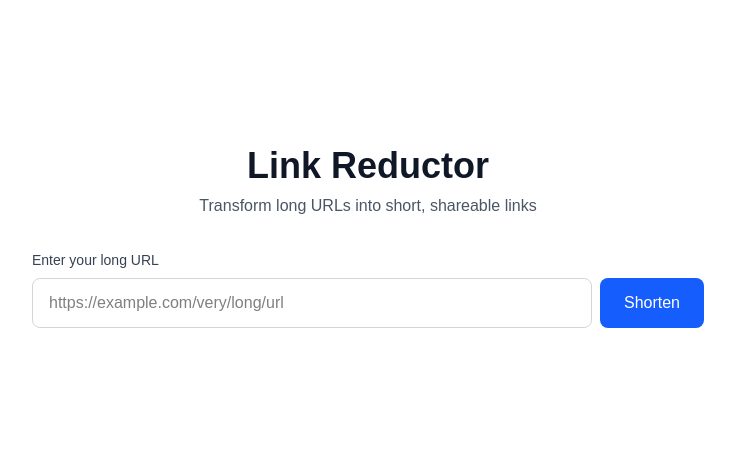
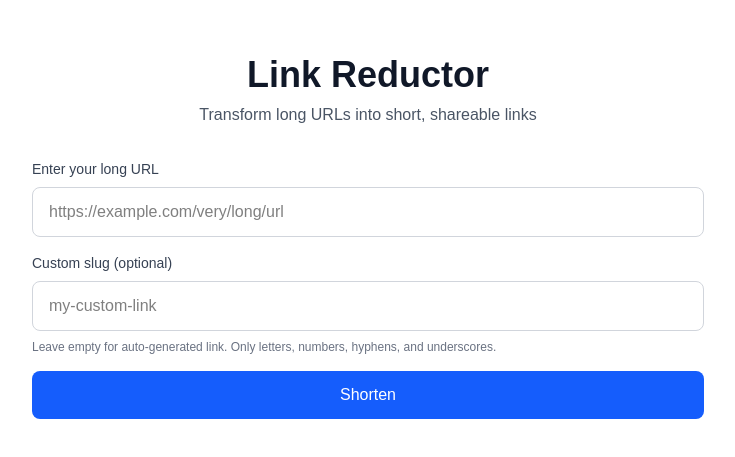
Before and after one commit to raphaellndr/link-reductor, a Next.js app in the folder front/: page / in a window 1280 px wide. Shown: the part 163-620 px from the top of the page, without its empty margins (272-1007 px from the left). Built offline with nearby package versions, Linux system fonts and the light colour scheme; no server answers.

Commit message:
Add slug input

```diff
--- a/front/src/components/url-form.tsx
+++ b/front/src/components/url-form.tsx
@@ -12,6 +12,7 @@ interface UrlFormProps {
 
 export function UrlForm({ onSuccess }: UrlFormProps) {
   const [url, setUrl] = useState("");
+  const [slug, setSlug] = useState("");
   const [error, setError] = useState("");
   const [isLoading, setIsLoading] = useState(false);
 
@@ -32,9 +33,10 @@ export function UrlForm({ onSuccess }: UrlFormProps) {
     setIsLoading(true);
 
     try {
-      const result = await shortenUrl(url);
+      const result = await shortenUrl({ url, slug });
       onSuccess(result);
       setUrl("");
+      setSlug("");
     } catch (err) {
       setError(err instanceof Error ? err.message : "Something went wrong");
     } finally {
@@ -49,16 +51,36 @@ export function UrlForm({ onSuccess }: UrlFormProps) {
           <label htmlFor="url" className="text-sm font-medium text-gray-700">
             Enter your long URL
           </label>
-          <div className="flex gap-2">
           <input
             id="url"
             type="url"
             value={url}
             onChange={(e) => setUrl(e.target.value)}
             placeholder="https://example.com/very/long/url"
-              className="flex-1 rounded-lg border border-gray-300 px-4 py-3 focus:border-blue-500 focus:ring-2 focus:ring-blue-500 focus:outline-none disabled:cursor-not-allowed"
+            className="w-full rounded-lg border border-gray-300 px-4 py-3 focus:border-blue-500 focus:ring-2 focus:ring-blue-500 focus:outline-none disabled:cursor-not-allowed"
             disabled={isLoading}
           />
+        </div>
+
+        <div className="flex flex-col gap-2">
+          <label htmlFor="slug" className="text-sm font-medium text-gray-700">
+            Custom slug (optional)
+          </label>
+          <input
+            id="slug"
+            type="text"
+            value={slug}
+            onChange={(e) => setSlug(e.target.value)}
+            placeholder="my-custom-link"
+            maxLength={30}
+            className="w-full rounded-lg border border-gray-300 px-4 py-3 focus:border-blue-500 focus:ring-2 focus:ring-blue-500 focus:outline-none disabled:cursor-not-allowed"
+            disabled={isLoading}
+          />
+          <p className="text-xs text-gray-500">
+            Leave empty for auto-generated link. Only letters, numbers, hyphens, and underscores.
+          </p>
+        </div>
+
         <button
           type="submit"
           disabled={isLoading}
@@ -66,14 +88,13 @@ export function UrlForm({ onSuccess }: UrlFormProps) {
         >
           {isLoading ? "Shortening..." : "Shorten"}
         </button>
-          </div>
+
         {error && (
           <p className="text-sm text-red-600" role="alert">
             {error}
           </p>
         )}
       </div>
-      </div>
     </form>
   );
 }
--- a/front/src/components/url-result.tsx
+++ b/front/src/components/url-result.tsx
@@ -13,7 +13,11 @@ export function UrlResult({ result }: UrlResultProps) {
   const [copied, setCopied] = useState(false);
 
   const API_URL = process.env.NEXT_PUBLIC_API_URL || "http://localhost:8000";
-  const shortUrl = `${API_URL}/api/urls/${result.id}`;
+
+  // Construct URL based on whether slug exists
+  const shortUrl = result.slug
+    ? `${API_URL}/api/urls/s/${result.slug}/`
+    : `${API_URL}/api/urls/u/${result.id}/`;
 
   useEffect(() => {
     if (copied) {
--- a/front/src/lib/api.ts
+++ b/front/src/lib/api.ts
@@ -1,22 +1,22 @@
-import type { CreateUrlRequest, UrlResponse } from "@/types";
+import type { ShortenUrlRequest, UrlResponse } from "@/types";
 
 const API_URL = process.env.NEXT_PUBLIC_API_URL || "http://localhost:8000";
 
 /**
  * Creates a shortened URL.
  */
-export async function shortenUrl(url: string): Promise<UrlResponse> {
+export async function shortenUrl({ url, slug }: ShortenUrlRequest): Promise<UrlResponse> {
   const response = await fetch(`${API_URL}/api/urls/`, {
     method: "POST",
     headers: {
       "Content-Type": "application/json",
     },
-    body: JSON.stringify({ url } as CreateUrlRequest),
+    body: JSON.stringify({ url, slug } as ShortenUrlRequest),
   });
 
   if (!response.ok) {
     const error = await response.json();
-    throw new Error(error.url?.[0] || "Failed to shorten URL");
+    throw new Error(error.url?.[0] || error.slug?.[0] || "Failed to shorten URL");
   }
 
   return response.json();
--- a/front/src/types/index.ts
+++ b/front/src/types/index.ts
@@ -4,11 +4,13 @@
 export interface UrlResponse {
   id: string;
   url: string;
+  slug: string;
 }
 
 /**
  * Request body for creating a shortened URL.
  */
-export interface CreateUrlRequest {
+export interface ShortenUrlRequest {
   url: string;
+  slug?: string;
 }
```
Also changed, not shown: 2 other files (tests, documents, lock files or other folders). Lines whose indentation alone changed are shown as unchanged.
